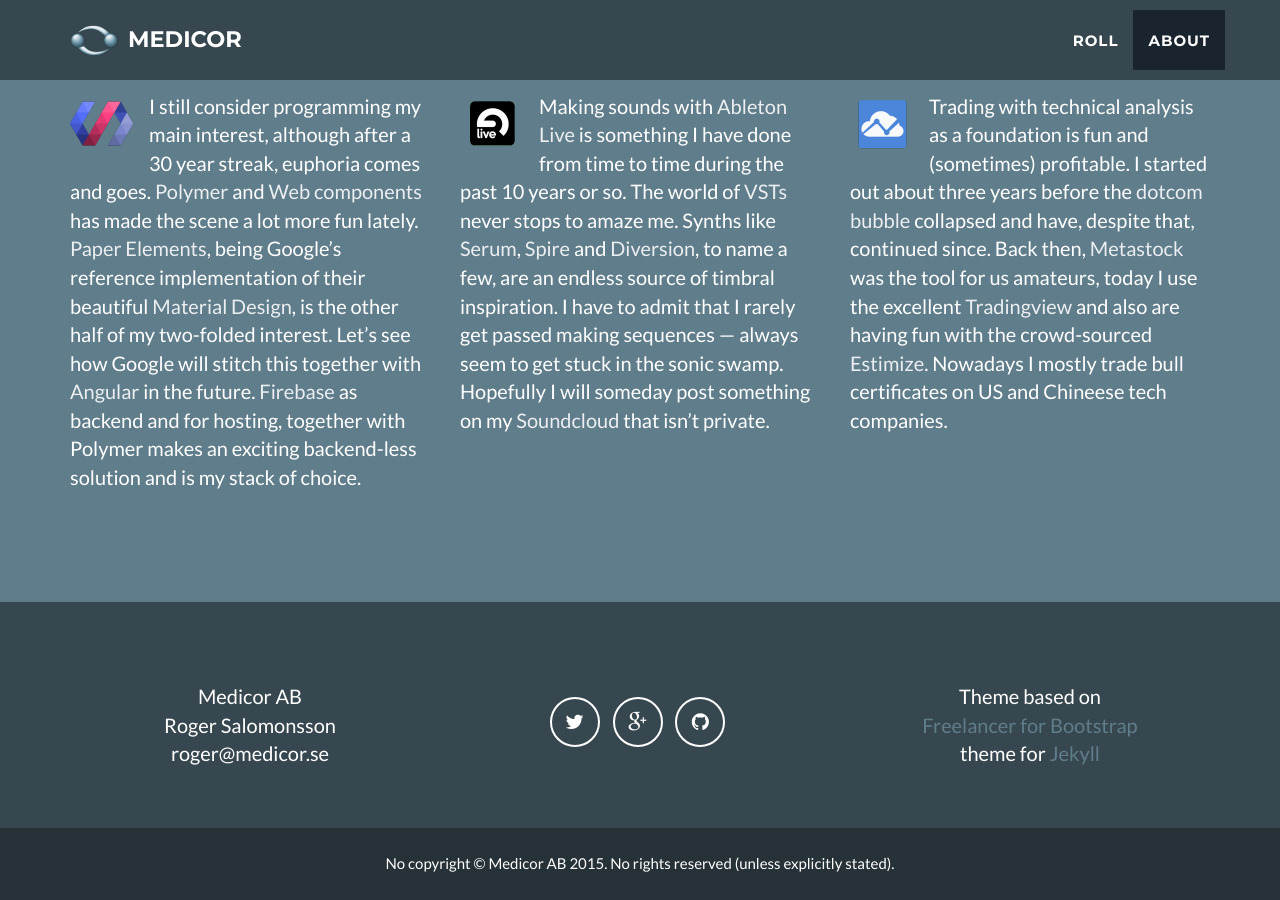
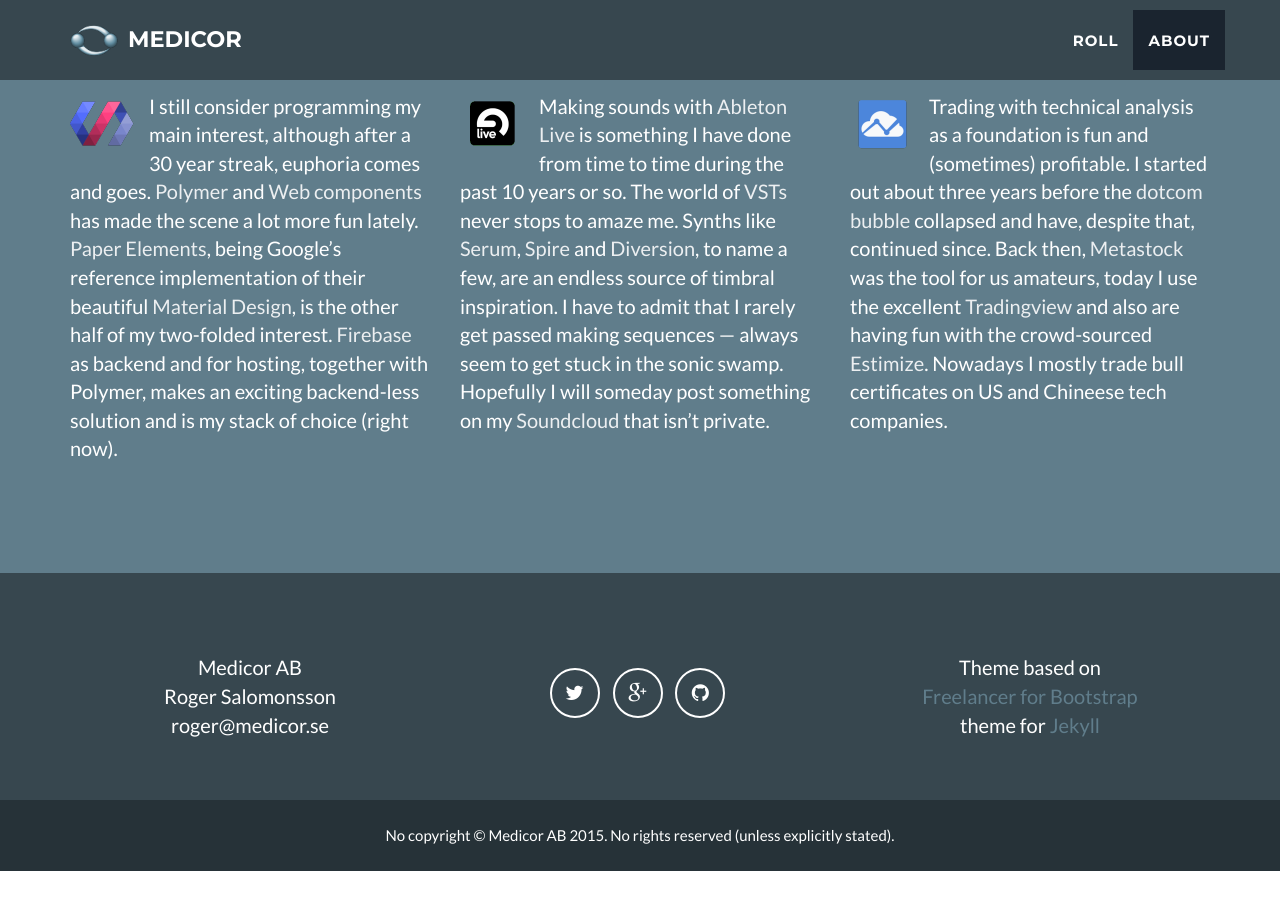
Before and after one commit to medicor/medicor.github.io, a Jekyll site: the page built from index.html, in a window 1280 px wide and 900 px high, scrolled down 1716 px. Built offline with Jekyll 4.4.1, drawn with Linux system fonts in a browser that asks for light colours; Markdown is read by kramdown in place of the engine named in the settings; after the commit the page ends 2587 px from its top, so only the background shows below that.

Commit message:
Published with https://stackedit.io/

```diff
--- a/_includes/about1.md
+++ b/_includes/about1.md
@@ -1,2 +1,2 @@
 <a href="https://www.polymer-project.org/"><img src="/img/logo-polymer.png" style="float: left; margin: 0px 15px 15px 0px"></a>
-I still consider programming my main interest, although after a 30 year streak, euphoria comes and goes. [Polymer](https://www.polymer-project.org) and [Web components](http://webcomponents.org/) has made the scene a lot more fun lately. [Paper Elements](https://elements.polymer-project.org/browse?package=paper-elements), being Google's reference implementation of their beautiful [Material Design](http://www.google.com/design/spec/material-design/introduction.html), is the other half of my two-folded interest. Let's see how Google will stitch this together with  [Angular](https://angular.io/) in the future. [Firebase](https://www.firebase.com/) as backend and for hosting, together with Polymer makes an exciting backend-less solution and is my stack of choice.
+I still consider programming my main interest, although after a 30 year streak, euphoria comes and goes. [Polymer](https://www.polymer-project.org) and [Web components](http://webcomponents.org/) has made the scene a lot more fun lately. [Paper Elements](https://elements.polymer-project.org/browse?package=paper-elements), being Google's reference implementation of their beautiful [Material Design](http://www.google.com/design/spec/material-design/introduction.html), is the other half of my two-folded interest. [Firebase](https://www.firebase.com/) as backend and for hosting, together with Polymer, makes an exciting backend-less solution and is my stack of choice (right now).
```
